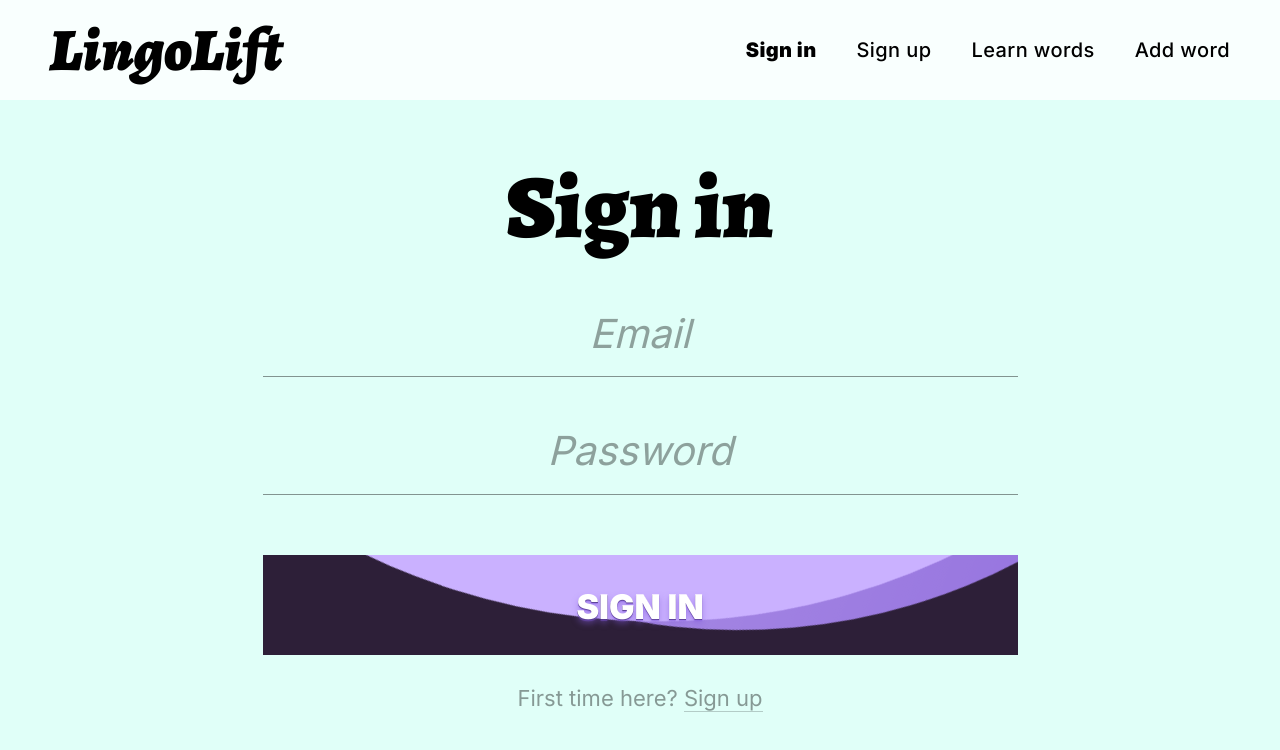
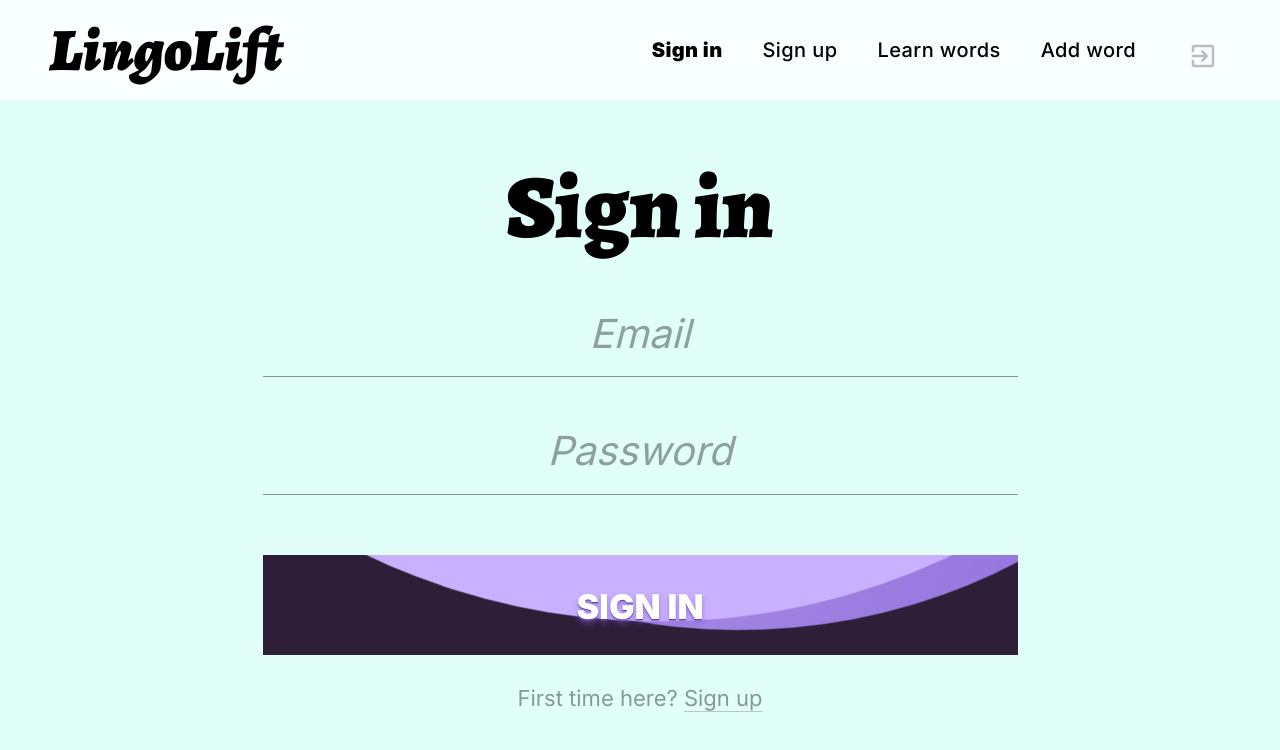
Before and after one commit to DmitryLebetsky/lingo-lift, a React (Create React App) app in the folder lingo-app/: page / in a window 1280 px wide. Shown: the top 750 px of the page. Built offline with nearby package versions, Linux system fonts and the light colour scheme; a web font is replaced by a local one.

Commit message:
feat: add icon to app

```diff
--- a/lingo-app/src/App.js
+++ b/lingo-app/src/App.js
@@ -10,7 +10,7 @@ import Main from './components/Main';
 const App = () => (
   <Router>
    <div className='app'>
-        <Header isUserLogged={false} logoutUser={() => {}}></Header>
+        <Header isUserLogged={true} logoutUser={() => {}}></Header>
         <Main></Main>
     </div>
   </Router>
--- a/lingo-app/src/components/pages/LearnWords/LearnWordsPage.jsx
+++ b/lingo-app/src/components/pages/LearnWords/LearnWordsPage.jsx
@@ -9,7 +9,7 @@ class LearnWordsPage extends Component {
     }
 
     render() {
-        const isStartLearning = true;
+        const isStartLearning = false;
         const output = !isStartLearning ? (
             <StartView
                 onStartNewLearning={this.handleStartNewLearning}
```
Also changed, not shown: 1 other file (tests, documents, lock files or other folders).
